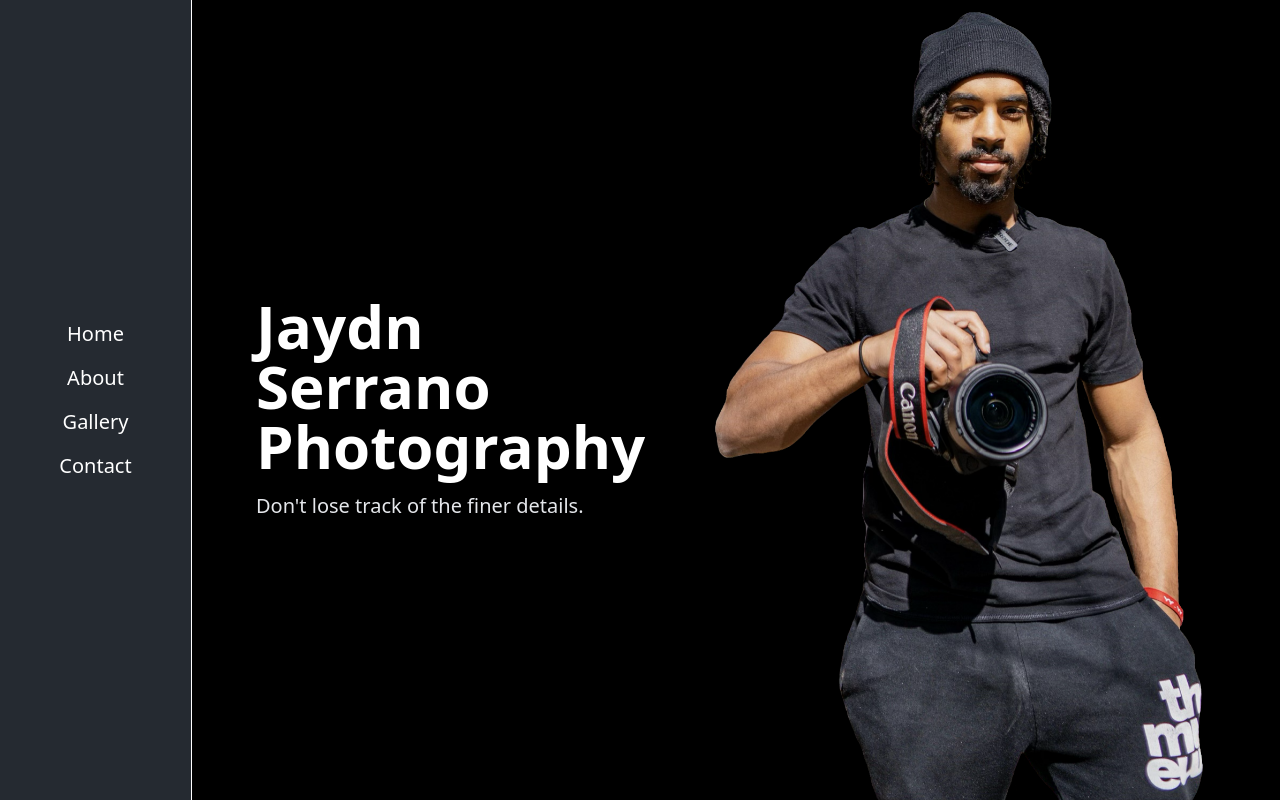
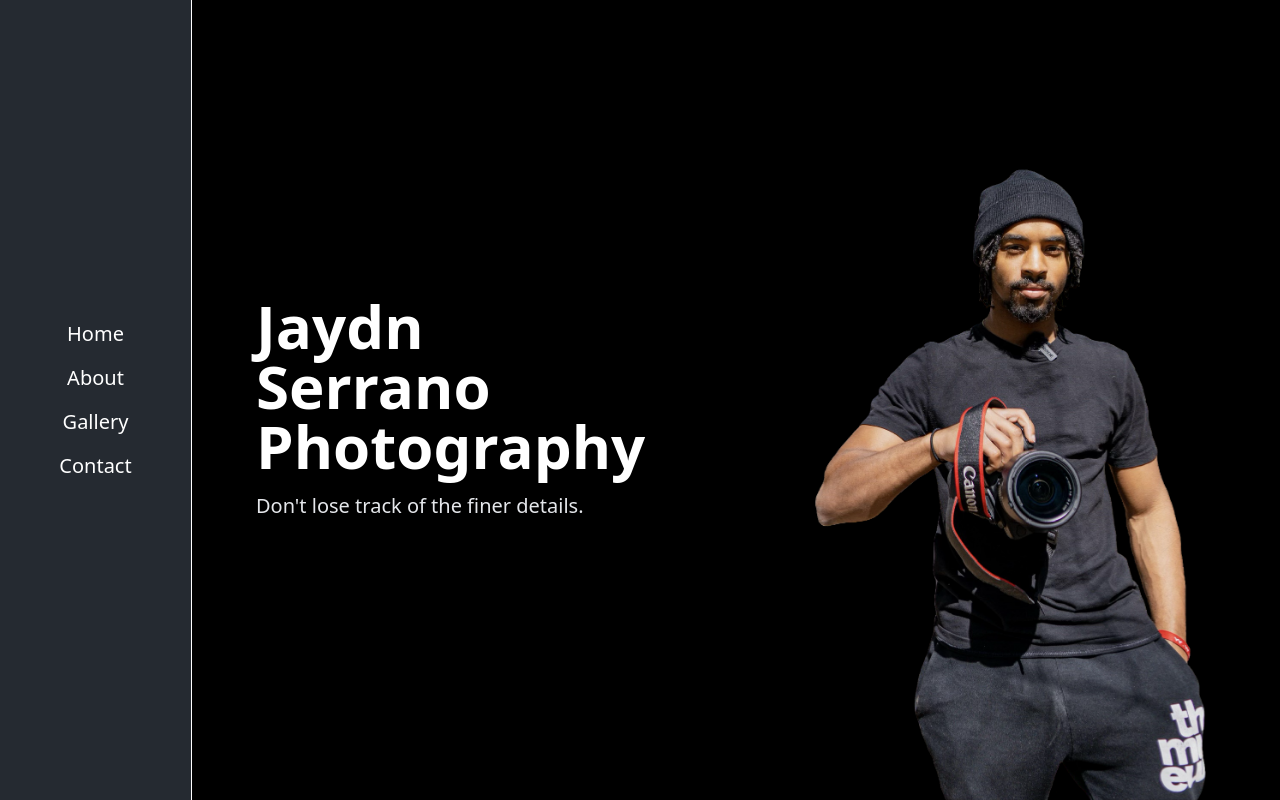
Before and after one commit to connoraleks/JaydnSerrano-Frontend, a React (Create React App) app in the folder frontend/: page / in a window 1280 px wide. Built offline with nearby package versions, Linux system fonts and the light colour scheme.

Commit message:
bug: proportions

```diff
--- a/frontend/src/components/Home.jsx
+++ b/frontend/src/components/Home.jsx
@@ -5,7 +5,7 @@ const Home = ({home}) => {
                 <h1 className="text-4xl lg:text-5xl xl:text-6xl my-4 font-bold text-white w-fit" style={{transition: "all 0.5s ease"}} >Jaydn Serrano Photography</h1>
                 <p className="text-md lg:text-lg xl:text-xl text-gray-200 pr-4 w-fit" style={{transition: "all 0.5s ease"}} >Don't lose track of the finer details.</p>
             </div>
-            <img className="h-3/5 md:h-4/5 lg:h-full w-min absolute -z-10 left-0 right-0 bottom-0 ml-auto mr-4 lg:mr-16" style={{transition: "all 0.55s ease"}} src={process.env.PUBLIC_URL + '/assets/home.png'}  alt="jaydn headshot"/>
+            <img className="h-3/5 md:h-4/5 2xl:h-full w-min absolute -z-10 left-0 right-0 bottom-0 ml-auto mr-4 lg:mr-16" style={{transition: "all 0.55s ease", maxWidth: "85%"}} src={process.env.PUBLIC_URL + '/assets/home.png'}  alt="jaydn headshot"/>
         </div>
     );
 }
```
